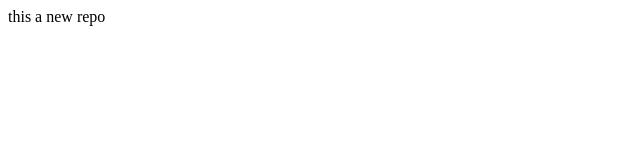
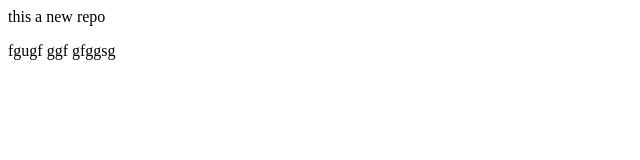
Before and after one commit to vinnu991/lr1, a plain HTML site: page localrepo/index.html in a window 1280 px wide. Shown: the whole page, without its empty margins (0-640 px from the left). Drawn offline with Linux system fonts and the light colour scheme.

Commit message:
hhfjhksfk

```diff
--- a/localrepo/index.html
+++ b/localrepo/index.html
@@ -1 +1,2 @@
 <p>this a  new repo</p>
+<p>fgugf ggf gfggsg</p>
```
